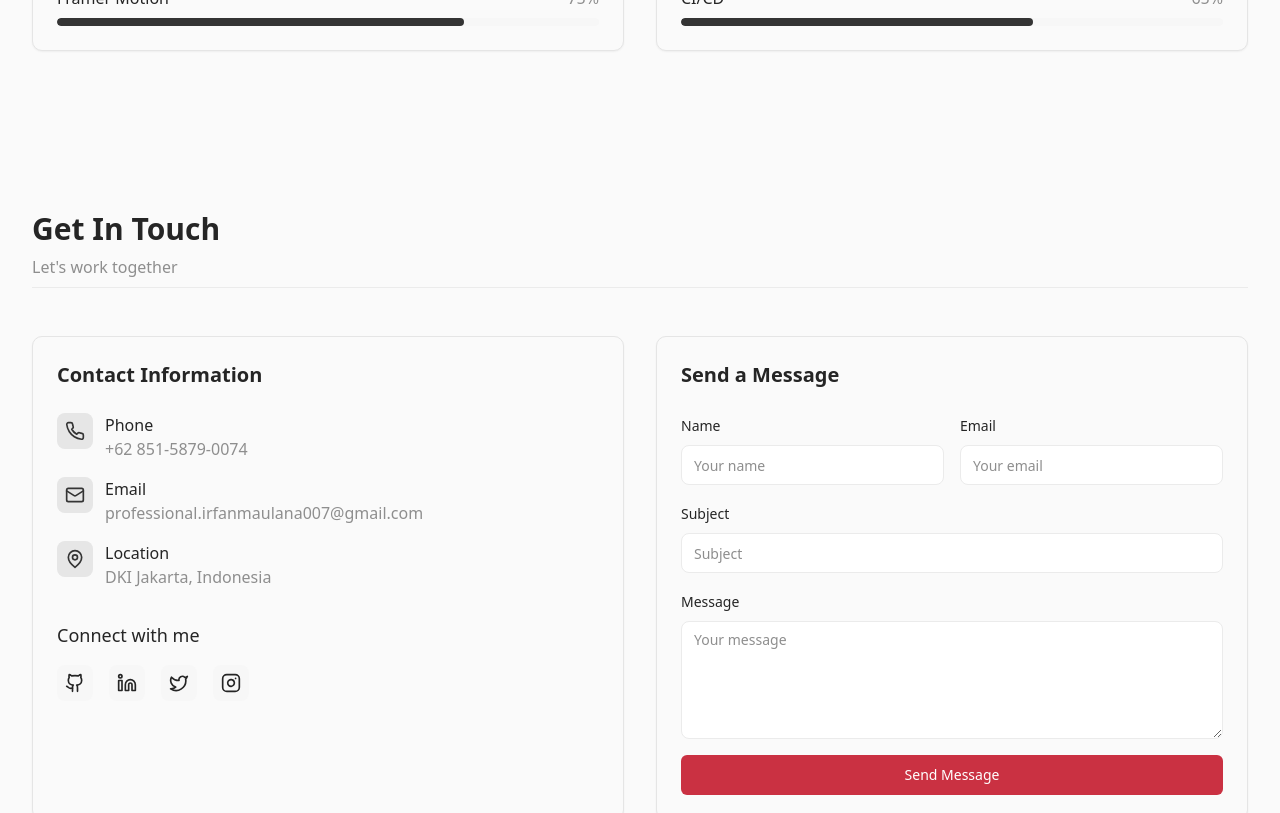
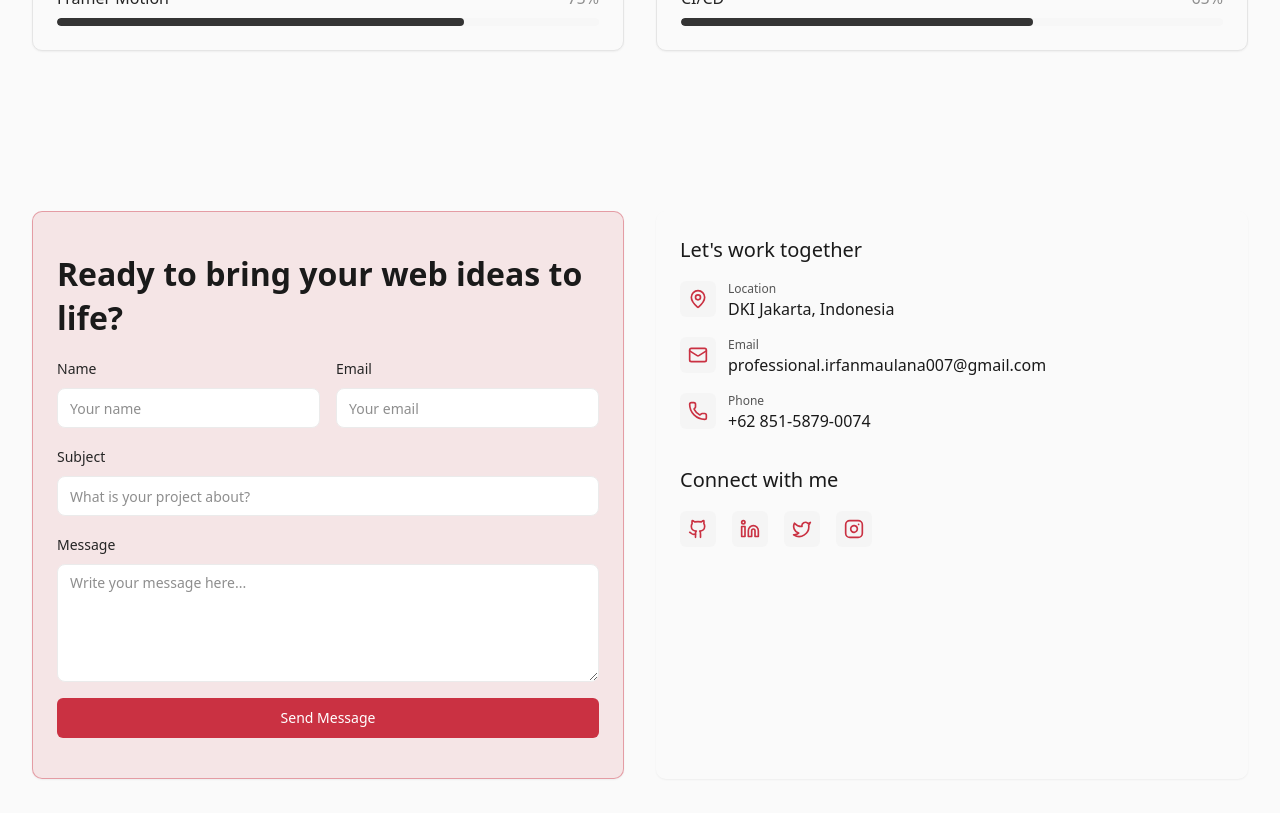
Before and after one commit to irfanmaulana007/portfolio, a Next.js app: page / in a window 1280 px wide. Shown: the part 3460-4273 px from the top of the page. Built offline with nearby package versions, Linux system fonts and the light colour scheme.

Commit message:
Contact section refactor

```diff
--- a/components/sections/contact-section.tsx
+++ b/components/sections/contact-section.tsx
@@ -4,14 +4,15 @@ import { Button } from '@/components/ui/button';
 import { Card, CardContent } from '@/components/ui/card';
 import { Input } from '@/components/ui/input';
 import { Label } from '@/components/ui/label';
-import { Separator } from '@/components/ui/separator';
 import { Textarea } from '@/components/ui/textarea';
 import { motion } from 'framer-motion';
 import { personalInfo, socialLinks } from '@/lib/constants';
+import { Mail, MapPin, Phone } from 'lucide-react';
+import { Text } from '../ui/text';
 
 export function ContactSection() {
   return (
-    <section id="contact" className="py-20">
+    <section id="contact" className="py-20 relative">
       <div className="container">
         <motion.div
           initial={{ opacity: 0 }}
@@ -20,100 +21,96 @@ export function ContactSection() {
           viewport={{ once: true }}
           className="space-y-12"
         >
-          <div className="space-y-2">
-            <h2 className="text-3xl font-bold">Get In Touch</h2>
-            <p className="text-muted-foreground">Let&apos;s work together</p>
-            <Separator className="my-4" />
-          </div>
+          <div className="grid grid-cols-1 md:grid-cols-2 gap-8">
+            <Card className="!bg-[#CA31421A] !border-[#CA314266] dark:!bg-[#2E2E2E1A] dark:!border-[#2E2E2E66]">
+              <CardContent className="px-6 py-10">
+                <Text size="heading-2" weight="bold">
+                  Ready to bring your web ideas to life?
+                </Text>
+                <form className="space-y-4 mt-4">
+                  <div className="grid grid-cols-1 sm:grid-cols-2 gap-4">
+                    <div className="space-y-2">
+                      <Label htmlFor="name">Name</Label>
+                      <Input id="name" placeholder="Your name" />
+                    </div>
+                    <div className="space-y-2">
+                      <Label htmlFor="email">Email</Label>
+                      <Input id="email" type="email" placeholder="Your email" />
+                    </div>
+                  </div>
+                  <div className="space-y-2">
+                    <Label htmlFor="subject">Subject</Label>
+                    <Input
+                      id="subject"
+                      placeholder="What is your project about?"
+                    />
+                  </div>
+                  <div className="space-y-2">
+                    <Label htmlFor="message">Message</Label>
+                    <Textarea
+                      id="message"
+                      placeholder="Write your message here..."
+                      rows={5}
+                    />
+                  </div>
+                  <Button type="submit" className="w-full">
+                    Send Message
+                  </Button>
+                </form>
+              </CardContent>
+            </Card>
 
-          <div className="grid grid-cols-1 md:grid-cols-2 gap-8">
-            <Card>
+            <Card className="!bg-transparent !border-none">
               <CardContent className="p-6">
-                <h3 className="text-xl font-semibold mb-6">
-                  Contact Information
-                </h3>
-                <div className="space-y-4">
+                <Text size="heading-5" weight="light">
+                  Let&apos;s work together
+                </Text>
+                <div className="space-y-4 mt-4">
                   <div className="flex items-start gap-3">
-                    <div className="p-2 bg-primary/10 rounded-md text-primary">
-                      <svg
-                        xmlns="http://www.w3.org/2000/svg"
-                        width="20"
-                        height="20"
-                        viewBox="0 0 24 24"
-                        fill="none"
-                        stroke="currentColor"
-                        strokeWidth="2"
-                        strokeLinecap="round"
-                        strokeLinejoin="round"
-                      >
-                        <path d="M22 16.92v3a2 2 0 0 1-2.18 2 19.79 19.79 0 0 1-8.63-3.07 19.5 19.5 0 0 1-6-6 19.79 19.79 0 0 1-3.07-8.67A2 2 0 0 1 4.11 2h3a2 2 0 0 1 2 1.72 12.84 12.84 0 0 0 .7 2.81 2 2 0 0 1-.45 2.11L8.09 9.91a16 16 0 0 0 6 6l1.27-1.27a2 2 0 0 1 2.11-.45 12.84 12.84 0 0 0 2.81.7A2 2 0 0 1 22 16.92z" />
-                      </svg>
+                    <div className="p-2 bg-[#F5F5F5] dark:bg-[#242424] rounded-sm">
+                      <MapPin className="w-5 h-5 text-[#CA3142]" />
                     </div>
                     <div>
-                      <p className="font-medium">Phone</p>
-                      <p className="text-muted-foreground">
-                        {personalInfo.phone}
-                      </p>
+                      <Text size="caption" variant="secondary">
+                        Location
+                      </Text>
+                      <Text size="md">{personalInfo.location}</Text>
                     </div>
                   </div>
                   <div className="flex items-start gap-3">
-                    <div className="p-2 bg-primary/10 rounded-md text-primary">
-                      <svg
-                        xmlns="http://www.w3.org/2000/svg"
-                        width="20"
-                        height="20"
-                        viewBox="0 0 24 24"
-                        fill="none"
-                        stroke="currentColor"
-                        strokeWidth="2"
-                        strokeLinecap="round"
-                        strokeLinejoin="round"
-                      >
-                        <rect width="20" height="16" x="2" y="4" rx="2" />
-                        <path d="m22 7-8.97 5.7a1.94 1.94 0 0 1-2.06 0L2 7" />
-                      </svg>
+                    <div className="p-2 bg-[#F5F5F5] dark:bg-[#242424] rounded-sm">
+                      <Mail className="w-5 h-5 text-[#CA3142]" />
                     </div>
                     <div>
-                      <p className="font-medium">Email</p>
-                      <p className="text-muted-foreground break-all">
-                        {personalInfo.email}
-                      </p>
+                      <Text size="caption" variant="secondary">
+                        Email
+                      </Text>
+                      <Text size="md">{personalInfo.email}</Text>
                     </div>
                   </div>
                   <div className="flex items-start gap-3">
-                    <div className="p-2 bg-primary/10 rounded-md text-primary">
-                      <svg
-                        xmlns="http://www.w3.org/2000/svg"
-                        width="20"
-                        height="20"
-                        viewBox="0 0 24 24"
-                        fill="none"
-                        stroke="currentColor"
-                        strokeWidth="2"
-                        strokeLinecap="round"
-                        strokeLinejoin="round"
-                      >
-                        <path d="M20 10c0 6-8 12-8 12s-8-6-8-12a8 8 0 0 1 16 0Z" />
-                        <circle cx="12" cy="10" r="3" />
-                      </svg>
+                    <div className="p-2 bg-[#F5F5F5] dark:bg-[#242424] rounded-sm">
+                      <Phone className="w-5 h-5 text-[#CA3142]" />
                     </div>
                     <div>
-                      <p className="font-medium">Location</p>
-                      <p className="text-muted-foreground">
-                        {personalInfo.location}
-                      </p>
+                      <Text size="caption" variant="secondary">
+                        Phone
+                      </Text>
+                      <Text size="md">{personalInfo.phone}</Text>
                     </div>
                   </div>
                 </div>
 
                 <div className="mt-8">
-                  <h4 className="text-lg font-medium mb-4">Connect with me</h4>
-                  <div className="flex gap-4">
+                  <Text size="heading-5" weight="light">
+                    Connect with me
+                  </Text>
+                  <div className="flex gap-4 mt-4 text-[#CA3142]">
                     <a
                       href={socialLinks.github.url}
                       target="_blank"
                       rel="noopener noreferrer"
-                      className="p-2 bg-secondary rounded-md hover:bg-primary/10 transition-colors"
+                      className="p-2 bg-[#F5F5F5] dark:bg-[#242424] rounded-sm hover:bg-[#CA3142]/10 transition-colors"
                       aria-label={socialLinks.github.label}
                     >
                       <svg
@@ -135,7 +132,7 @@ export function ContactSection() {
                       href={socialLinks.linkedin.url}
                       target="_blank"
                       rel="noopener noreferrer"
-                      className="p-2 bg-secondary rounded-md hover:bg-primary/10 transition-colors"
+                      className="p-2 bg-[#F5F5F5] dark:bg-[#242424] rounded-sm hover:bg-[#CA3142]/10 transition-colors"
                       aria-label={socialLinks.linkedin.label}
                     >
                       <svg
@@ -158,7 +155,7 @@ export function ContactSection() {
                       href={socialLinks.twitter.url}
                       target="_blank"
                       rel="noopener noreferrer"
-                      className="p-2 bg-secondary rounded-md hover:bg-primary/10 transition-colors"
+                      className="p-2 bg-[#F5F5F5] dark:bg-[#242424] rounded-sm hover:bg-[#CA3142]/10 transition-colors"
                       aria-label={socialLinks.twitter.label}
                     >
                       <svg
@@ -179,7 +176,7 @@ export function ContactSection() {
                       href={socialLinks.instagram.url}
                       target="_blank"
                       rel="noopener noreferrer"
-                      className="p-2 bg-secondary rounded-md hover:bg-primary/10 transition-colors"
+                      className="p-2 bg-[#F5F5F5] dark:bg-[#242424] rounded-sm hover:bg-[#CA3142]/10 transition-colors"
                       aria-label={socialLinks.instagram.label}
                     >
                       <svg
@@ -209,39 +206,6 @@ export function ContactSection() {
                 </div>
               </CardContent>
             </Card>
-
-            <Card>
-              <CardContent className="p-6">
-                <h3 className="text-xl font-semibold mb-6">Send a Message</h3>
-                <form className="space-y-4">
-                  <div className="grid grid-cols-1 sm:grid-cols-2 gap-4">
-                    <div className="space-y-2">
-                      <Label htmlFor="name">Name</Label>
-                      <Input id="name" placeholder="Your name" />
-                    </div>
-                    <div className="space-y-2">
-                      <Label htmlFor="email">Email</Label>
-                      <Input id="email" type="email" placeholder="Your email" />
-                    </div>
-                  </div>
-                  <div className="space-y-2">
-                    <Label htmlFor="subject">Subject</Label>
-                    <Input id="subject" placeholder="Subject" />
-                  </div>
-                  <div className="space-y-2">
-                    <Label htmlFor="message">Message</Label>
-                    <Textarea
-                      id="message"
-                      placeholder="Your message"
-                      rows={5}
-                    />
-                  </div>
-                  <Button type="submit" className="w-full">
-                    Send Message
-                  </Button>
-                </form>
-              </CardContent>
-            </Card>
           </div>
         </motion.div>
       </div>
```
